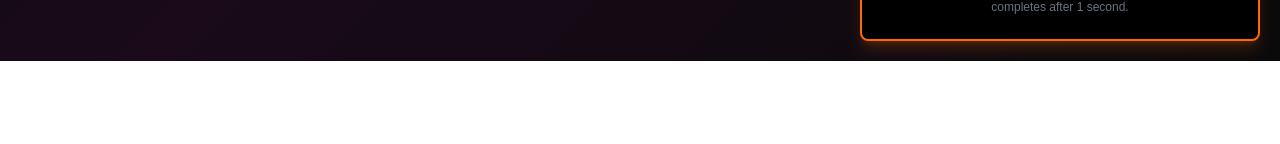
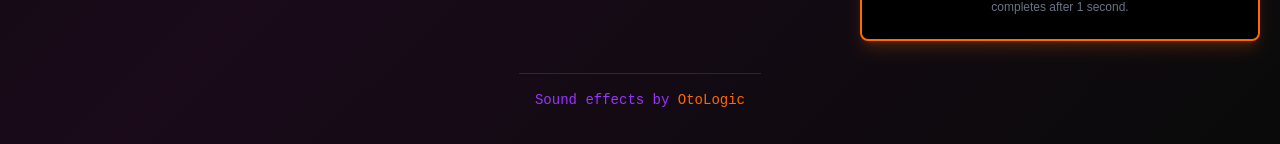
Before and after one commit to 2025-Japan-AWS-Jr-Champions/cursed-kirosh, a Next.js app in the folder amplify-nextjs-app/: page /game in a window 1280 px wide. Shown: the part 930-1074 px from the top of the page. Before the commit the page ends 991 px from the top, so only its background shows below. Built offline with nearby package versions, Linux system fonts and the light colour scheme; no server answers.

Commit message:
task9 done: Create AudioManager component

```diff
--- a/amplify-nextjs-app/app/game/page.tsx
+++ b/amplify-nextjs-app/app/game/page.tsx
@@ -213,11 +213,27 @@ function GameContent() {
         </div>
       </div>
 
+      {/* Audio Attribution Footer */}
+      <footer className="game-footer">
+        <div className="attribution-text">
+          Sound effects by{" "}
+          <a
+            href="https://otologic.jp/free/license.html"
+            target="_blank"
+            rel="noopener noreferrer"
+            className="attribution-link"
+          >
+            OtoLogic
+          </a>
+        </div>
+      </footer>
+
       <style jsx>{`
         .game-page {
           min-height: 100vh;
           background: linear-gradient(135deg, #0a0a0a 0%, #1a0a1a 50%, #0a0a0a 100%);
           display: flex;
+          flex-direction: column;
           align-items: center;
           justify-content: center;
           padding: 20px;
@@ -300,6 +316,32 @@ function GameContent() {
             grid-template-columns: 1fr;
           }
         }
+
+        .game-footer {
+          margin-top: 32px;
+          padding: 16px;
+          text-align: center;
+          border-top: 1px solid rgba(153, 51, 255, 0.3);
+        }
+
+        .attribution-text {
+          font-size: 14px;
+          color: #9933ff;
+          font-family: 'Courier New', monospace;
+        }
+
+        .attribution-link {
+          color: #ff6600;
+          text-decoration: none;
+          transition: all 0.3s ease;
+          border-bottom: 1px solid transparent;
+        }
+
+        .attribution-link:hover {
+          color: #ff8833;
+          border-bottom-color: #ff8833;
+          text-shadow: 0 0 10px rgba(255, 102, 0, 0.5);
+        }
       `}</style>
     </div>
   );
```
Also changed, not shown: 1 other file (tests, documents, lock files or other folders).
